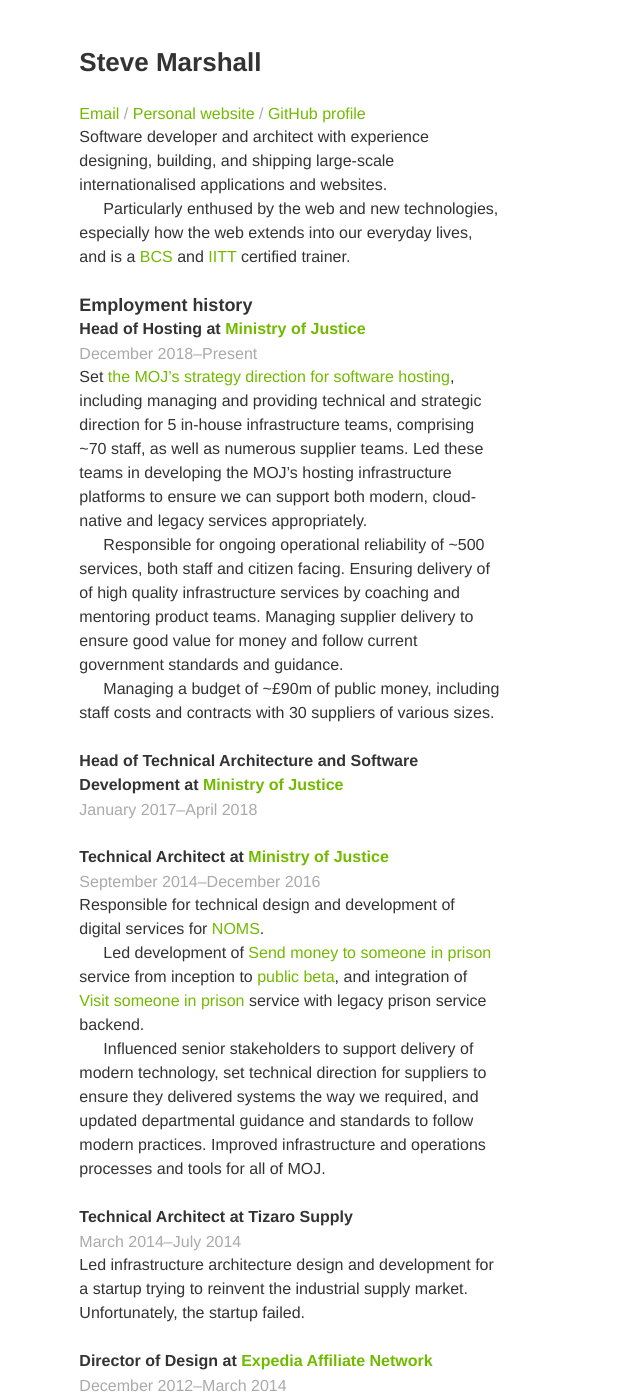
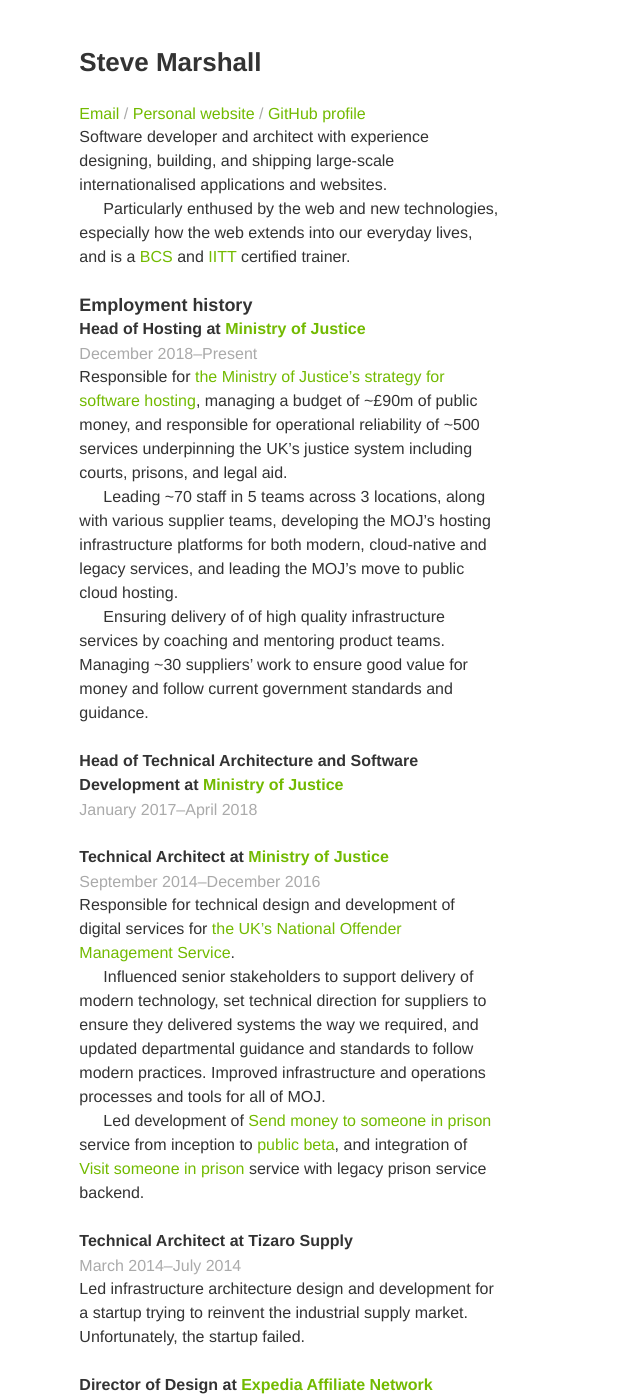
Before and after one commit to SteveMarshall/stevemarshall.github.io, a Jekyll site: the page built from cv.md, in a window 1280 px wide and 1400 px high. Shown: the whole window, without its empty margins (0-640 px from the left). Built offline with Jekyll 4.4.1, drawn with Linux system fonts in a browser that asks for light colours; our own code applies the rules of GitHub Pages for plain Markdown files.

Commit message:
Emphasise the scale of my jobs
As it was, I was hiding my light under a bushel. I shouldn't do that,
because some of the stuff I'm doing is pretty hefty.

```diff
--- a/cv.md
+++ b/cv.md
@@ -23,22 +23,21 @@
 <span><time datetime="2017-12-01">December 2018</time>--Present</span>
 {: .meta}
 
-**Set [the MOJ's strategy direction for software
+**Responsible for [the Ministry of Justice's strategy for software
 hosting](https://mojdigital.blog.gov.uk/2018/10/15/how-were-making-our-hosting-simpler-more-cost-effective-and-more-modern/)**,
-including **managing and providing technical and strategic direction for
-5 in-house infrastructure teams**, comprising ~70 staff, as well as
-numerous supplier teams. Led these teams in **developing the MOJ's
-hosting infrastructure platforms** to ensure we can support both
-modern, cloud-native and legacy services appropriately.
+managing a **budget of ~£90m** of public money, and **responsible for
+operational reliability of ~500 services underpinning the UK's justice
+system** including courts, prisons, and legal aid.
 
-**Responsible for ongoing operational reliability of ~500 services**,
-both staff and citizen facing. **Ensuring delivery of of high quality
-infrastructure** services by coaching and mentoring product teams.
-**Managing supplier delivery to ensure good value for money** and follow
-current government standards and guidance.
+**Leading ~70 staff in 5 teams across 3 locations**, along with various
+supplier teams, **developing the MOJ's hosting infrastructure
+platforms** for both modern, cloud-native and legacy services, and
+leading the MOJ's move to public cloud hosting.
 
-**Managing a budget of ~£90m** of public money, including staff costs and
-**contracts with 30 suppliers of various sizes**.
+**Ensuring delivery of of high quality infrastructure** services by
+coaching and mentoring product teams. **Managing ~30 suppliers' work to
+ensure good value for money** and follow current government standards
+and guidance.
 
 ### Head of Technical Architecture and Software Development at [Ministry of Justice](https://www.gov.uk/government/organisations/ministry-of-justice)
 
@@ -53,7 +52,14 @@
 {: .meta}
 
 Responsible for **technical design and development of digital
-services** for [NOMS](https://www.gov.uk/government/organisations/national-offender-management-service).
+services** for [the UK's National Offender Management
+Service](https://www.gov.uk/government/organisations/national-offender-management-service).
+
+**Influenced senior stakeholders** to support delivery of modern
+technology, **set technical direction for suppliers** to ensure they
+delivered systems the way we required, and **updated departmental
+guidance and standards** to follow modern practices. **Improved
+infrastructure and operations processes and tools** for all of MOJ.
 
 Led development of [Send money to someone in
 prison](https://www.gov.uk/send-prisoner-money) service from inception
@@ -62,12 +68,6 @@
 and integration of [Visit someone in
 prison](https://www.gov.uk/prison-visits) service with legacy prison
 service backend.
-
-**Influenced senior stakeholders** to support delivery of modern
-technology, **set technical direction for suppliers** to ensure they
-delivered systems the way we required, and **updated departmental
-guidance and standards** to follow modern practices. **Improved
-infrastructure and operations processes and tools** for all of MOJ.
 
 ### Technical Architect at Tizaro Supply
 
```
